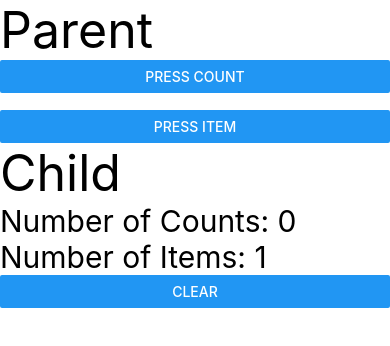
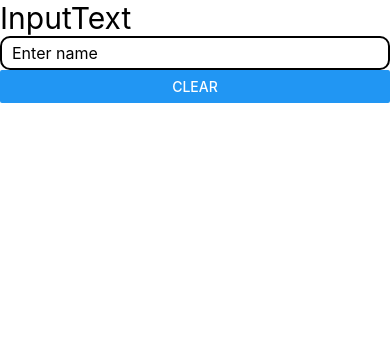
Before and after one commit to Sayantan-B-dev/SM_ReactNative, a React Native app: screen / in a window 390 px wide. Shown: the top 346 px of the page. Built offline with nearby package versions, Linux system fonts and the light colour scheme.

Commit message:
InputText.jsx and how to use TextInput, also use of onChangeText

```diff
--- a/App.jsx
+++ b/App.jsx
@@ -1,16 +1,12 @@
 /* eslint-disable eol-last */
 /* eslint-disable semi */
-import { View, Text,Button } from 'react-native'
-import React, { useState } from 'react'
-import OnPress from './src/components/OnPress'
-import UseStateHook from './src/components/UseStateHook'
-import Props from './src/components/Props'
+import { View } from 'react-native'
+import InputText from './src/components/InputText'
 
 const App = () => {
-  const [num, setNum] = useState(0)
   return (
     <View>
-      <Props />
+      <InputText />
     </View>
   )
 }
--- /dev/null
+++ b/src/components/InputText.jsx
@@ -0,0 +1,31 @@
+/* eslint-disable react-native/no-inline-styles */
+import {View, Text, TextInput,Button} from 'react-native';
+import React from 'react';
+import {useState} from 'react';
+
+const InputText = () => {
+  const [username, setUsername] = useState('');
+  const clear = () => setUsername('');
+  return (
+    <View>
+      <Text style={{fontSize: 30}}>InputText</Text>
+      <Text style={{ fontSize: 30 }}>{username}</Text>
+      <TextInput
+        style={{
+          borderWidth: 2,
+          borderRadius: 10,
+          borderColor: 'black',//have to write all the style separatly..cant be written as css
+          paddingVertical: 5,
+          paddingHorizontal: 10,
+          fontSize: 16,
+        }}
+        onChangeText={(text) => setUsername(text)}//not onChange,in react native its onChangeText
+        value={username}
+        placeholder="Enter name"
+      />
+      <Button title="Clear" onPress={clear}/>
+    </View>
+  );
+};
+
+export default InputText;
```
